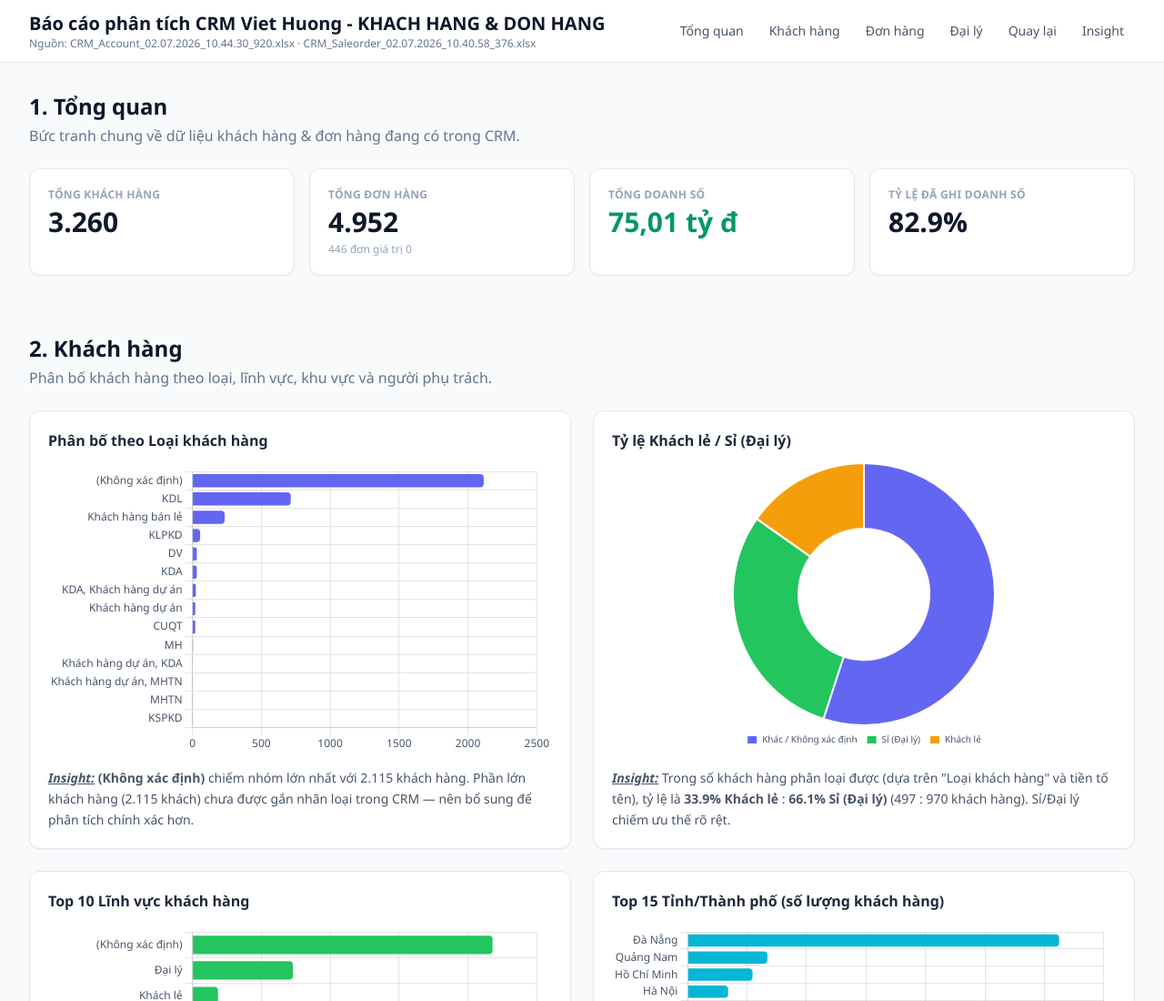
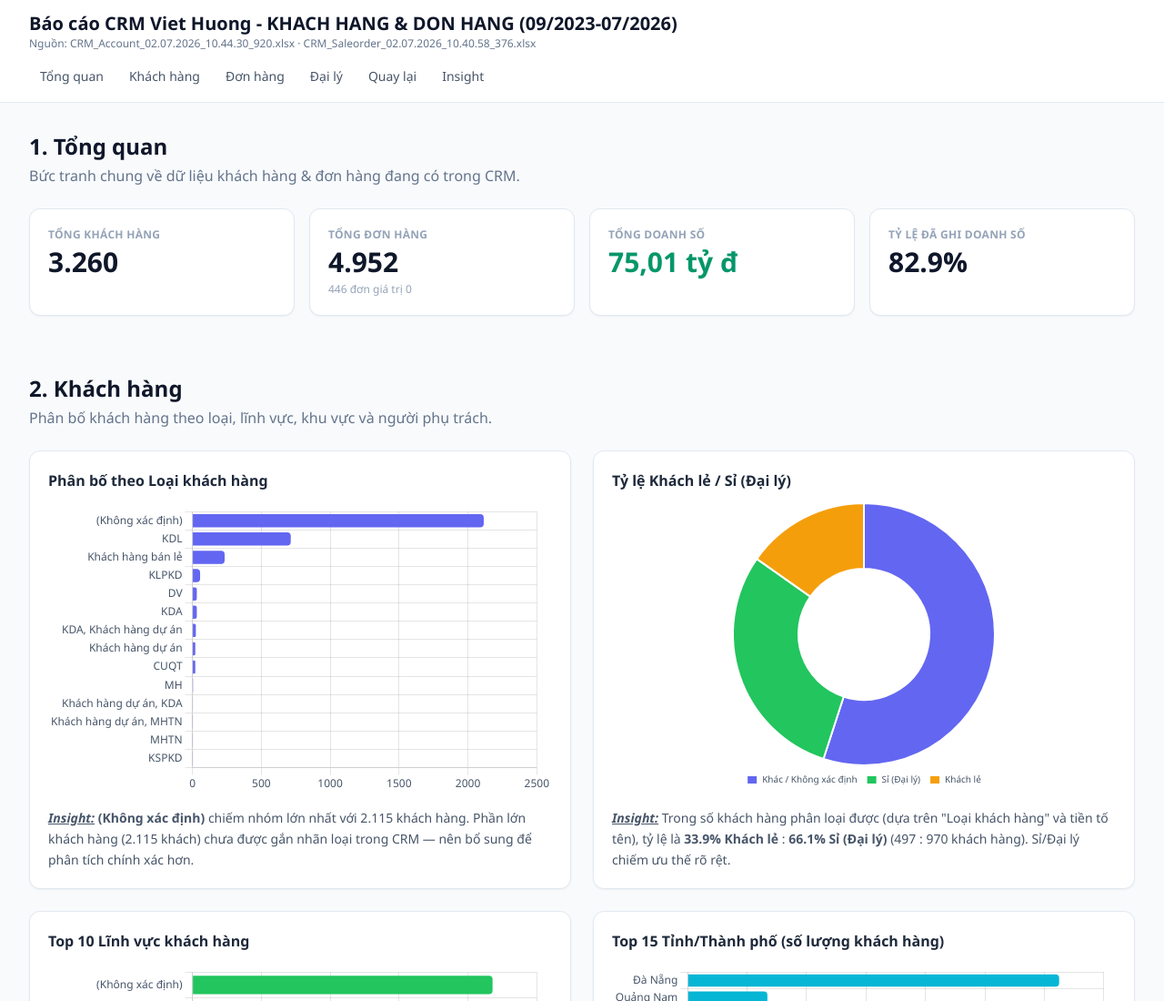
Before and after one commit to thuongvan23/CRMVH, a plain HTML site: page index.html in a window 1280 px wide. Shown: the top 1100 px of the page at 91% size. Drawn offline with nearby package versions, Linux system fonts and the light colour scheme.

Commit message:
Update index.html

```diff
--- a/index.html
+++ b/index.html
@@ -19,7 +19,7 @@
 <header class="sticky top-0 z-30 bg-white/90 backdrop-blur border-b border-slate-200">
   <div class="max-w-7xl mx-auto px-4 sm:px-6 lg:px-8 py-3 flex flex-wrap items-center justify-between gap-3">
     <div>
-      <h1 class="text-lg sm:text-xl font-bold text-slate-900">Báo cáo phân tích CRM Viet Huong - KHACH HANG & DON HANG</h1>
+      <h1 class="text-lg sm:text-xl font-bold text-slate-900">Báo cáo CRM Viet Huong - KHACH HANG & DON HANG (09/2023-07/2026)</h1>
       <p class="text-xs text-slate-500">Nguồn: CRM_Account_02.07.2026_10.44.30_920.xlsx · CRM_Saleorder_02.07.2026_10.40.58_376.xlsx</p>
     </div>
     <nav class="flex flex-wrap gap-1 text-sm">
```
